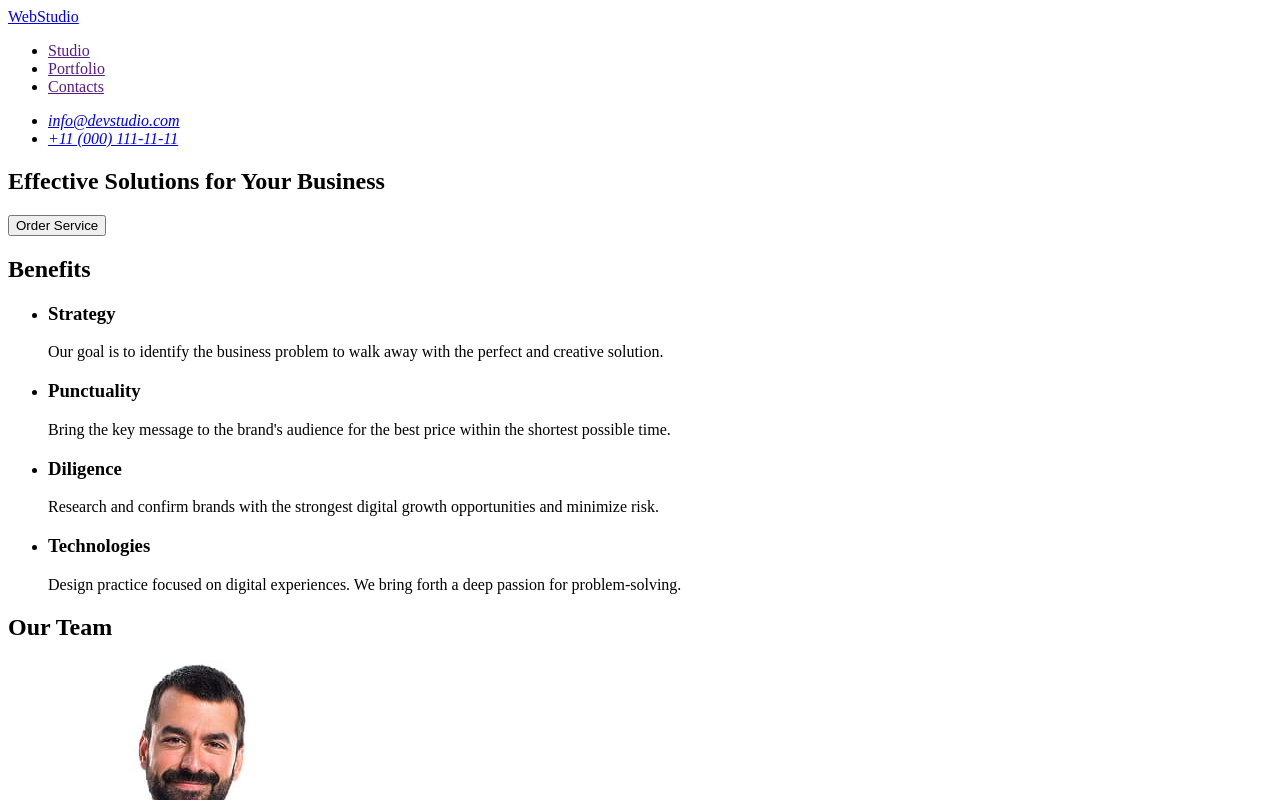
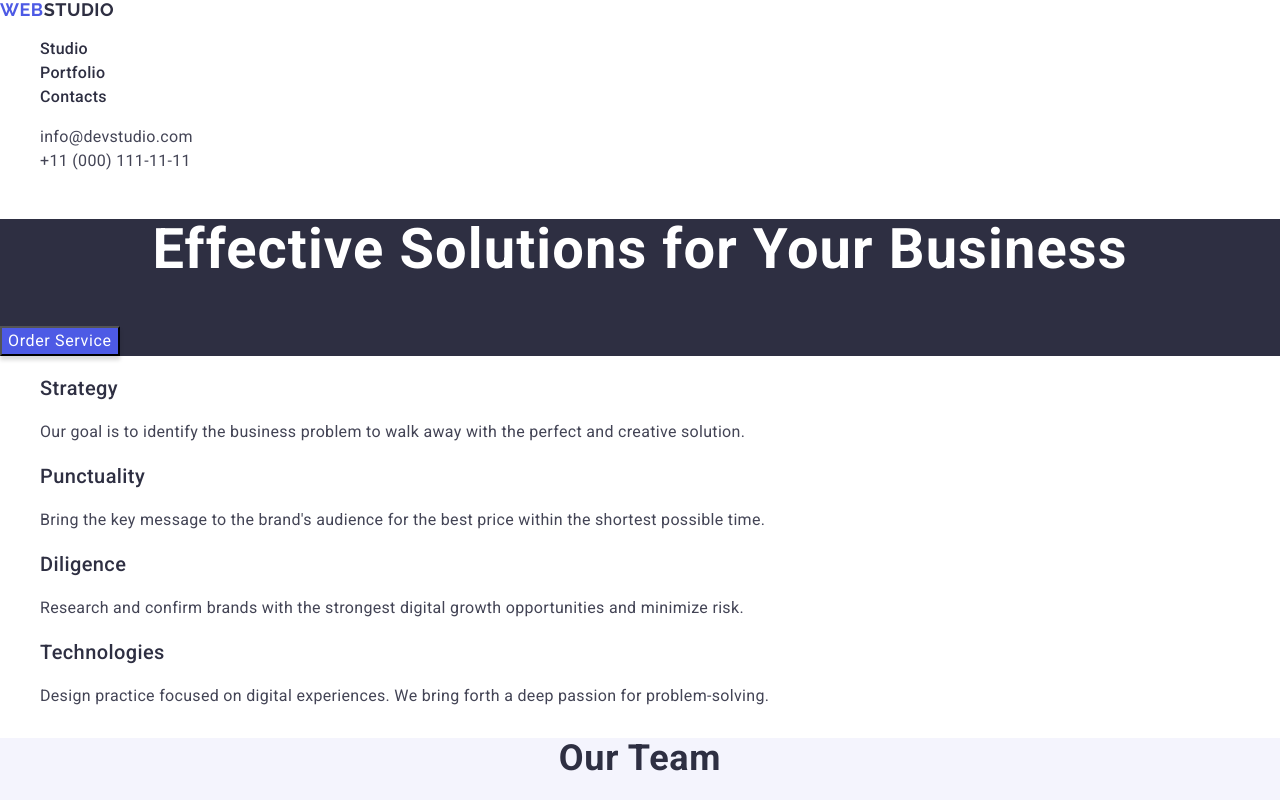
Before and after one commit to aporiavia/goit-markup-hw-02, a plain HTML site: page index.html in a window 1280 px wide. Shown: the top 800 px of the page. Drawn offline with nearby package versions, Linux system fonts and the light colour scheme.

Commit message:
Homework 2

```diff
--- /dev/null
+++ b/css/styles.css
@@ -0,0 +1,124 @@
+  body {
+    font-family: "Roboto", sans-serif;
+    color: #434455;
+    background-color: #fff;;
+  }
+  ul,ol {
+    list-style-type: none;
+  }
+  a {
+    text-decoration: none;
+  }
+    .logo {
+    font-family: "Raleway", sans-serif;
+    font-weight: 700;
+        font-size: 18px;
+        line-height: 1.16;
+        letter-spacing: 0.03em;
+        text-transform: uppercase;
+        color: #4d5ae5;
+  }
+
+.header-logo .logo-part {
+    color: #2e2f42;
+}
+
+.footer-logo .logo-part {
+    color: #f4f4fd;
+}
+  .nav-link {
+    font-weight: 500;
+        font-size: 16px;
+        line-height: 1.5;
+        letter-spacing: 0.02em;
+        color: #2e2f42;
+  }
+  .nav-link:hover,
+  .nav-link:focus,
+  .contacts-link:hover,
+  .contacts-link:focus {
+    color: #404bbf;
+  }
+
+  .contacts {
+    font-style: normal;
+  }
+
+  .contacts-link {
+        font-size: 16px;
+        line-height: 1.5;
+        letter-spacing: 0.02em;
+        color: #434455;
+  }
+
+  .section-button {
+    background: #2e2f42;
+  }
+  .title-main {
+    font-weight: 700;
+        font-size: 56px;
+        line-height: 1.07143;
+        letter-spacing: 0.02em;
+        text-align: center;
+        color: #fff;
+  }
+
+  .button-main {
+    box-shadow: 0 4px 4px 0 rgba(0, 0, 0, 0.15);
+        background: #4d5ae5;
+        font-size: 16px;
+        line-height: 1.5;
+        letter-spacing: 0.04em;
+        color: #fff;
+  }
+
+  .title-benefits,
+  .title-team-name,
+  .title-portfolio-descript {
+    font-weight: 500;
+        font-size: 20px;
+        line-height: 1.2;
+        letter-spacing: 0.02em;
+        color: #2e2f42;
+  }
+  .title-team-name {
+    text-align: center;
+  }
+
+  .text-benefits,
+  .text-team-place,
+  .text-portfolio,
+  .text-footer {
+    font-weight: 400;
+        font-size: 16px;
+        line-height: 1.5;
+        letter-spacing: 0.02em;
+        color: #434455;
+  }
+
+  .text-team-place {
+   text-align: center;
+      }
+
+  .text-footer {
+    color: #f4f4fd;
+  }
+
+  .section-team {
+    background: #f4f4fd;
+  }
+
+
+.title-team,
+.title-portfolio {
+    font-weight: 700;
+        font-size: 36px;
+        line-height: 1.11111;
+        letter-spacing: 0.02em;
+        text-align: center;
+        color: #2e2f42;
+}
+
+.page-footer {
+    background-color: #2e2f42;
+}
--- a/index.html
+++ b/index.html
@@ -4,114 +4,162 @@
     <meta charset="UTF-8" />
     <meta name="viewport" content="width=device-width, initial-scale=1.0" />
     <title>Main Page</title>
+    <link
+      rel="stylesheet"
+      href="https://cdnjs.cloudflare.com/ajax/libs/modern-normalize/3.0.1/modern-normalize.min.css"
+      integrity="sha512-q6WgHqiHlKyOqslT/lgBgodhd03Wp4BEqKeW6nNtlOY4quzyG3VoQKFrieaCeSnuVseNKRGpGeDU3qPmabCANg=="
+      crossorigin="anonymous"
+      referrerpolicy="no-referrer"
+    />
+    <link rel="preconnect" href="https://fonts.googleapis.com" />
+    <link rel="preconnect" href="https://fonts.gstatic.com" crossorigin />
+
+    <link
+      href="https://fonts.googleapis.com/css2?family=Raleway:wght@700&family=Roboto:wght@400;500;700&display=swap"
+      rel="stylesheet"
+    />
+    <link rel="stylesheet" href="./css/styles.css" />
   </head>
   <body>
-    <header>
-      <nav>
-        <a href="./index.html">WebStudio</a>
+    <header class="page-header">
+      <nav class="header-nav">
+        <a class="logo header-logo" href="./index.html"
+          >Web<span class="logo-part">Studio</span></a
+        >
 
-        <ul>
-          <li><a href="">Studio</a></li>
-          <li><a href="">Portfolio</a></li>
-          <li><a href="">Contacts</a></li>
+        <ul class="nav-list">
+          <li class="nav-item">
+            <a class="nav-link" href="./index.html">Studio</a>
+          </li>
+          <li class="nav-item"><a class="nav-link" href="">Portfolio</a></li>
+          <li class="nav-item"><a class="nav-link" href="">Contacts</a></li>
         </ul>
       </nav>
-      <address>
-        <ul>
-          <li>
-            <a href="mailto:info@devstudio.com">info@devstudio.com</a>
-          </li>
-          <li><a href="tel:+110001111111">+11 (000) 111-11-11</a></li>
+      <address class="contacts">
+        <ul class="contacts-list">
+          <li class="contacts-item">
+            <a class="contacts-link" href="mailto:info@devstudio.com">info@devstudio.com</a>
+          </li class="contacts-item">
+          <li><a class="contacts-link" href="tel:+110001111111">+11 (000) 111-11-11</a></li>
         </ul>
       </address>
     </header>
-    <main>
-      <section>
-        <h1>Effective Solutions for Your Business</h1>
-        <button type="button">Order Service</button>
+    <main class="page-main">
+      <section class="section-button">
+        <h1 class="title-main">Effective Solutions for Your Business</h1>
+        <button class="button-main" type="button">Order Service</button>
       </section>
-      <section>
-        <h2>Benefits</h2>
-        <ul>
-          <li>
-            <h3>Strategy</h3>
-            <p>
+      <section class="section-benefits">
+        <h2 class="title-benefits" hidden>Benefits</h2>
+        <ul class="list-benefits">
+          <li class="list-benefits-descript">
+            <h3 class="title-benefits">Strategy</h3>
+            <p class="text-benefits">
               Our goal is to identify the business problem to walk away with the
               perfect and creative solution.
             </p>
           </li>
-          <li>
-            <h3>Punctuality</h3>
-            <p>
+          <li class="list-benefits-descript">
+            <h3 class="title-benefits">Punctuality</h3>
+            <p class="text-benefits">
               Bring the key message to the brand's audience for the best price
               within the shortest possible time.
             </p>
           </li>
-          <li>
-            <h3>Diligence</h3>
-            <p>
+          <li class="list-benefits-descript">
+            <h3 class="title-benefits">Diligence</h3>
+            <p class="text-benefits">
               Research and confirm brands with the strongest digital growth
               opportunities and minimize risk.
             </p>
           </li>
-          <li>
-            <h3>Technologies</h3>
-            <p>
+          <li class="list-benefits-descript">
+            <h3 class="title-benefits">Technologies</h3>
+            <p class="text-benefits">
               Design practice focused on digital experiences. We bring forth a
               deep passion for problem-solving.
             </p>
           </li>
         </ul>
       </section>
-      <section>
-        <h2>Our Team</h2>
-        <ul>
-          <li>
-            <img
+      <section class="section-team">
+        <h2 class="title-team">Our Team</h2>
+        <ul class="list-team">
+          <li class="list-team-descript">
+            <img class="image-team"
               src="./images/team-1.jpg"
               alt="Product Designer"
               width="264"
               height="260"
             />
-            <h3>Mark Guerrero</h3>
-            <p>Product Designer</p>
+            <h3 class="title-team-name">Mark Guerrero</h3>
+            <p class="text-team-place">Product Designer</p>
           </li>
-          <li>
-            <img
+          <li class="list-team-descript">
+            <img class="image-team"
               src="./images/team-2.jpg"
               alt="Tom Ford"
               width="264"
               height="260"
             />
-            <h3>Tom Ford</h3>
-            <p>Frontend Developer</p>
+            <h3 class="title-team-name">Tom Ford</h3>
+            <p class="text-team-place">Frontend Developer</p>
           </li>
-          <li>
-            <img
+          <li class="list-team-descript">
+            <img class="image-team"
               src="./images/team-3.jpg"
               alt="Camila Garcia"
               width="264"
               height="260"
             />
-            <h3>Camila Garcia</h3>
-            <p>Marketing</p>
+            <h3 class="title-team-name">Camila Garcia</h3>
+            <p class="text-team-place">Marketing</p>
           </li>
-          <li>
-            <img
+          <li class="list-team-descript">
+            <img class="image-team"
               src="./images/team-4.jpg"
               alt="Daniel Wilson"
               width="264"
               height="260"
             />
-            <h3>Daniel Wilson</h3>
-            <p>UI Designer</p>
+            <h3 class="title-team-name">Daniel Wilson</h3>
+            <p class="text-team-place">UI Designer</p>
           </li>
         </ul>
       </section>
+      <section>
+        <h2 class="title-portfolio">Our Portfolio</h2>
+        <ul class="list-portfolio">
+        <li class="list-portfolio-descript"> <img class="image-portfolio"  src="./images-hm/img-one.jpg" alt="Bank App">
+          <h3 class="title-portfolio-descript">Banking App</h3>
+          <p class="text-portfolio">App</p>
+        </li>
+        <li class="list-portfolio-descript"> <img class="image-portfolio" src="./images-hm/img-two.jpg" alt="Cashless Payment">
+          <h3 class="title-portfolio-descript">Cashless Payment</h3>
+          <p class="text-portfolio">Marketing</p>
+        </li>
+        <li class="list-portfolio-descript"> <img class="image-portfolio" src="./images-hm/img-tree.jpg" alt="Meditation App">
+          <h3 class="title-portfolio-descript">Meditation App</h3>
+          <p class="text-portfolio">App</p>
+        </li>
+        <li class="list-portfolio-descript"> <img class="image-portfolio" src="./images-hm/img-four.jpg" alt="Taxi Service">
+          <h3 class="title-portfolio-descript">Taxi Service</h3>
+          <p class="text-portfolio">Marketing</p>
+        </li>
+        <li class="list-portfolio-descript"> <img class="image-portfolio" src="./images-hm/img-five.jpg" alt="Screen Illustrations">
+          <h3 class="title-portfolio-descript">Screen Illustrations</h3>
+          <p class="text-portfolio">Design</p>
+        </li>
+        <li class="list-portfolio-descript"> <img class="image-portfolio" src="./images-hm/img-six.jpg" alt="Online Courses">
+          <h3 class="title-portfolio-descript">Online Courses</h3>
+          <p class="text-portfolio">Marketing</p>
+        </li>
+      </ul>
+      </section>
     </main>
-    <footer>
-      <a href="./index.html">WebStudio</a>
-      <p>
+    <footer class="page-footer">
+      <a class="logo footer-logo" href="./index.html">Web<span class="logo-part">Studio</span></a>
+      <p class="text.footer">
         Increase the flow of customers and sales for your business with digital
         marketing & growth solutions.
       </p>
```
Also changed, not shown: images-hm/Project Card 1.jpg (added), images-hm/comp.jpg (added), images-hm/fon.jpg (added), images-hm/girl.jpg (added), images-hm/img-five.jpg (added), images-hm/img-four.jpg (added), images-hm/img-one.jpg (added), images-hm/img-six.jpg (added), images-hm/img-tree.jpg (added), images-hm/img-two.jpg (added), images-hm/int.jpg (added), images-hm/tel.jpg (added).
